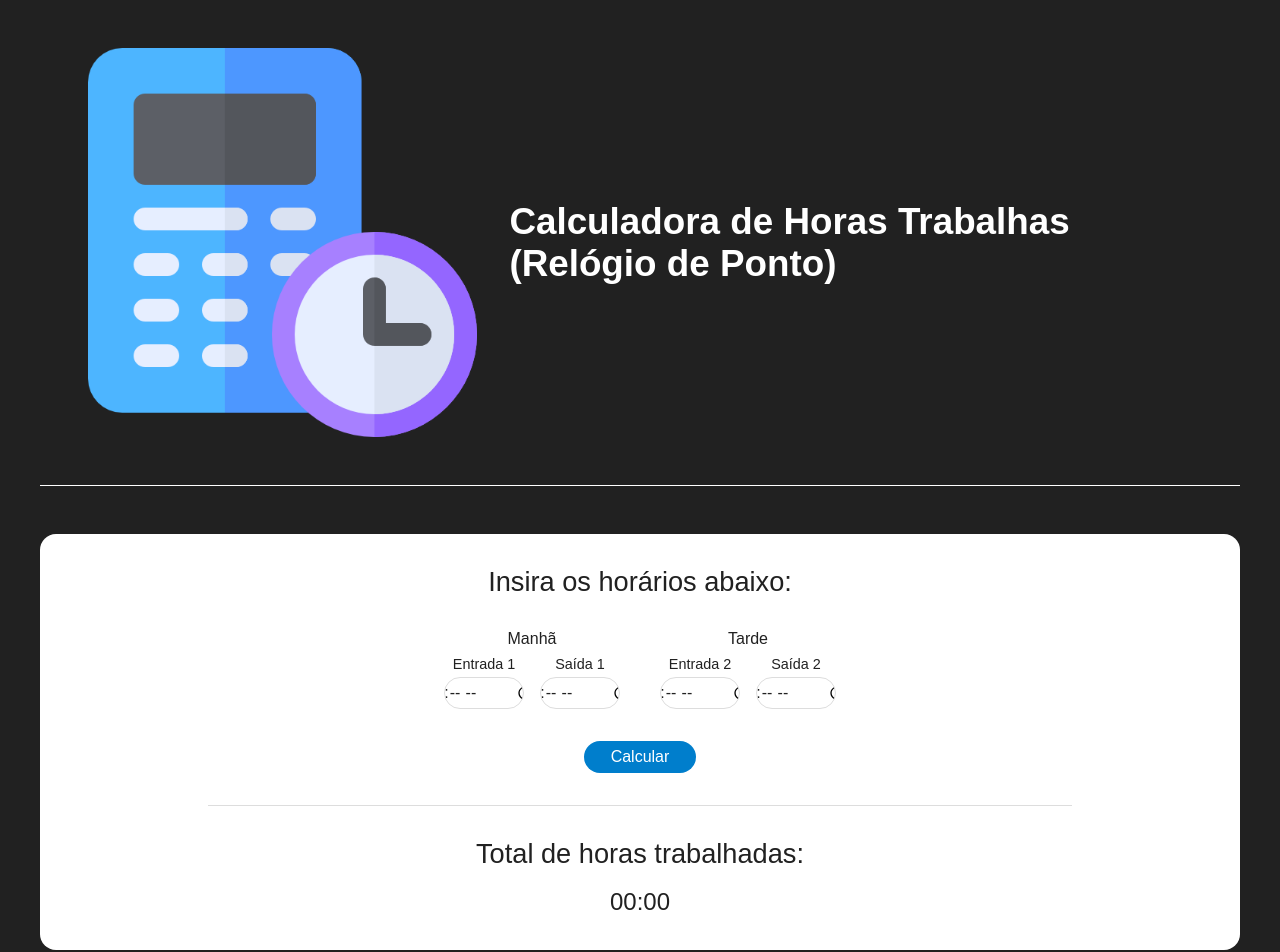
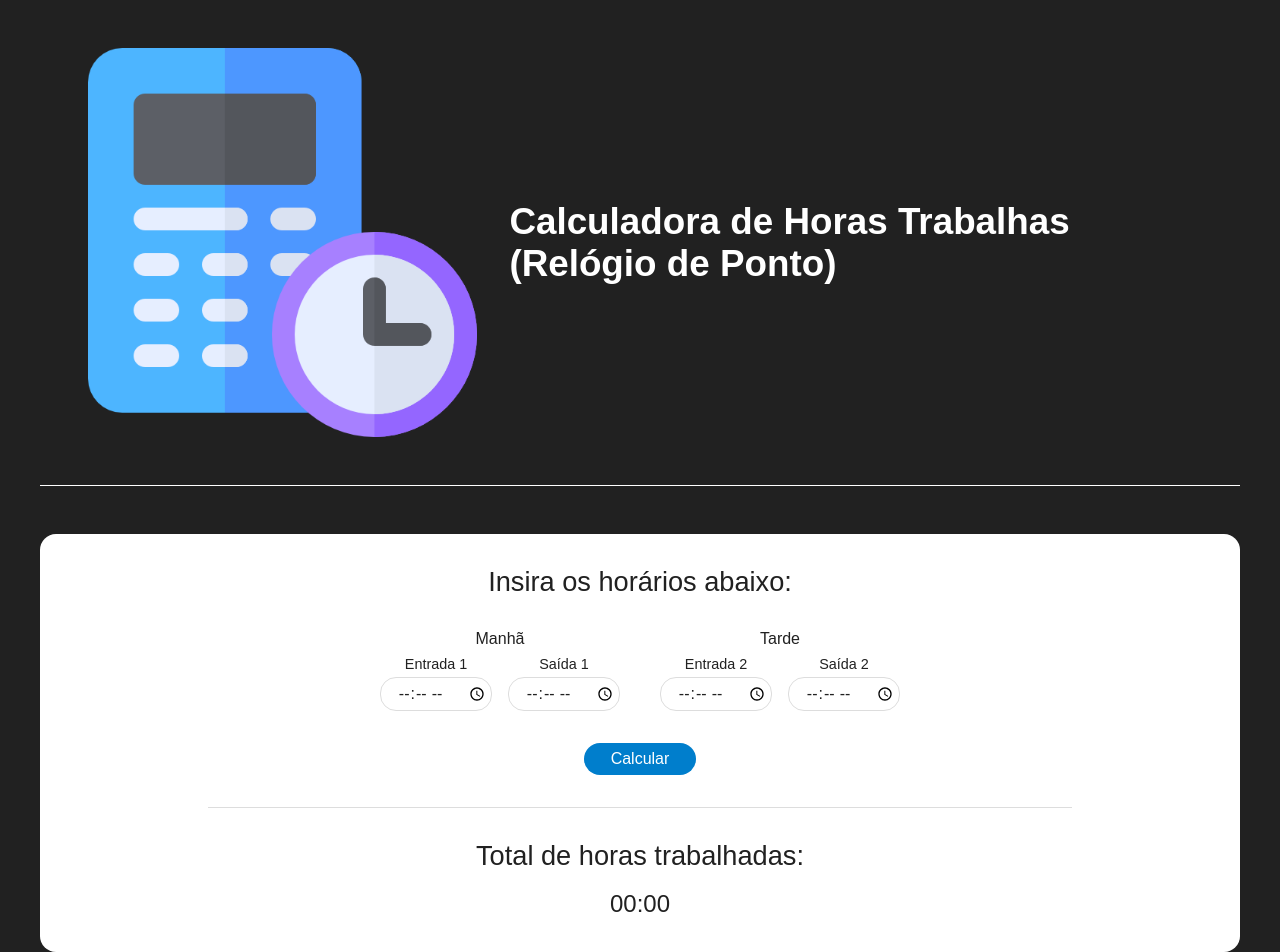
Before and after one commit to daniloribeiro00/calculadora-relogio-de-ponto-next, a Next.js app: page / in a window 1280 px wide. Built offline with nearby package versions, Linux system fonts and the light colour scheme.

Commit message:
changed outline

```diff
--- a/src/components/Main/styles.ts
+++ b/src/components/Main/styles.ts
@@ -63,7 +63,7 @@ export const Container = styled.main`
 				}
 
 				input {
-					width: 5rem;
+					width: 7rem;
 					height: 2rem;
 					border: 1px solid #ddd;
 					border-radius: 1rem;
@@ -72,6 +72,13 @@ export const Container = styled.main`
 					align-items: center;
 					justify-content: center;
 					font-size: 1rem;
+					text-align: center;
+					padding: 1rem;
+
+					&:focus {
+						outline: none;
+						border: 1px solid #007ecc;
+					}
 				}
 			}
 		}
@@ -133,5 +140,10 @@ export const Buttons = styled.div`
 			filter: brightness(0.8);
 			width: 10rem;
 		}
+
+		&:focus {
+			outline: none;
+			border: 1px solid #007ecc;
+		}
 	}
 `;
```
Lines whose indentation alone changed are shown as unchanged.
